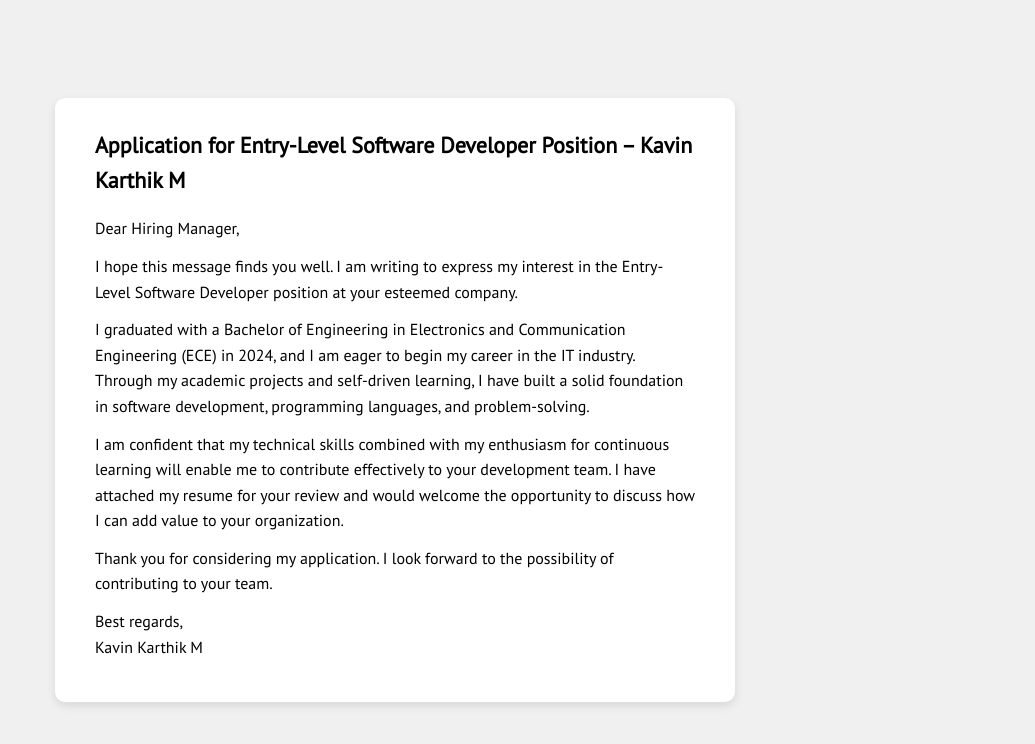
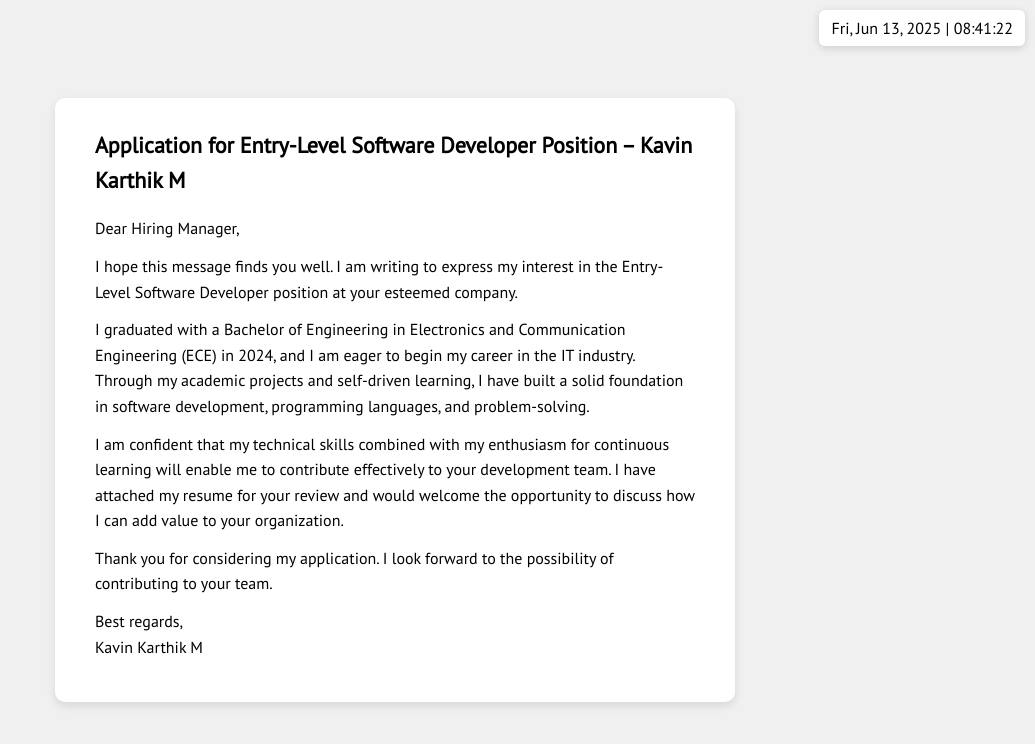
Before and after one commit to kavinkarthikM/Application, a plain HTML site: page index.html in a window 1280 px wide. Shown: the whole page, without its empty margins (245-1280 px from the left). Drawn offline with Linux system fonts and the light colour scheme.

Commit message:
feat: add file

```diff
--- a/index.html
+++ b/index.html
@@ -5,7 +5,10 @@
   <meta name="viewport" content="width=device-width, initial-scale=1" />
   <title>Application Card</title>
   <link href="https://fonts.googleapis.com/css2?family=PT+Sans&display=swap" rel="stylesheet" />
-  <style>
+  <link rel="icon" type="image/png" href="/img/favicon.png" />
+  <div id="liveClock" class="live-clock"></div>
+
+    <style>
     body {
       background-color: #f0f0f0; /* light gray background around the card */
       font-family: 'PT Sans', sans-serif;
@@ -33,6 +36,24 @@
     .card p {
       margin: 12px 0;
     }
+
+.live-clock {
+  position: fixed;
+  top: 10px;
+  right: 10px;
+  background-color: #ffffff;
+  color: #000000;
+  font-family: 'PT Sans', sans-serif;
+  padding: 8px 12px;
+  border-radius: 6px;
+  box-shadow: 0 2px 8px rgba(0,0,0,0.15);
+  font-size: 16px;
+  z-index: 1000;
+  user-select: none;
+}
+
+
+
   </style>
 </head>
 <body>
@@ -45,5 +66,29 @@
     <p>Thank you for considering my application. I look forward to the possibility of contributing to your team.</p>
     <p>Best regards,<br />Kavin Karthik M</p>
   </div>
+
+
+
+<script>
+  function updateClock() {
+    const clock = document.getElementById('liveClock');
+    const now = new Date();
+
+    // Format date and time
+    const options = {
+      weekday: 'short', year: 'numeric', month: 'short', day: 'numeric'
+    };
+    const dateString = now.toLocaleDateString(undefined, options);
+
+    const timeString = now.toLocaleTimeString(undefined, { hour12: false });
+
+    clock.textContent = `${dateString}  |  ${timeString}`;
+  }
+
+  setInterval(updateClock, 1000);
+  updateClock(); // initial call to display right away
+</script>
+
+
 </body>
 </html>
```
